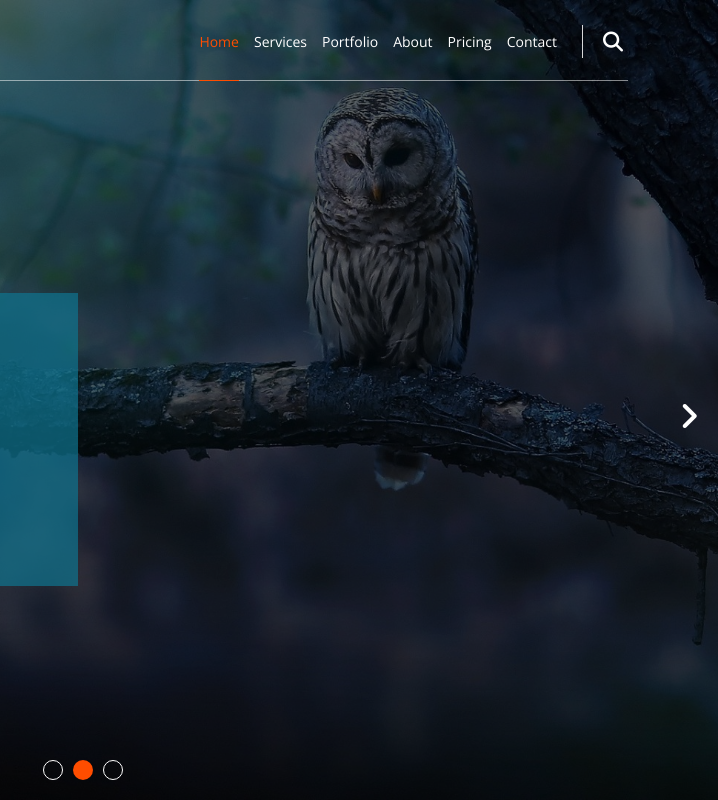
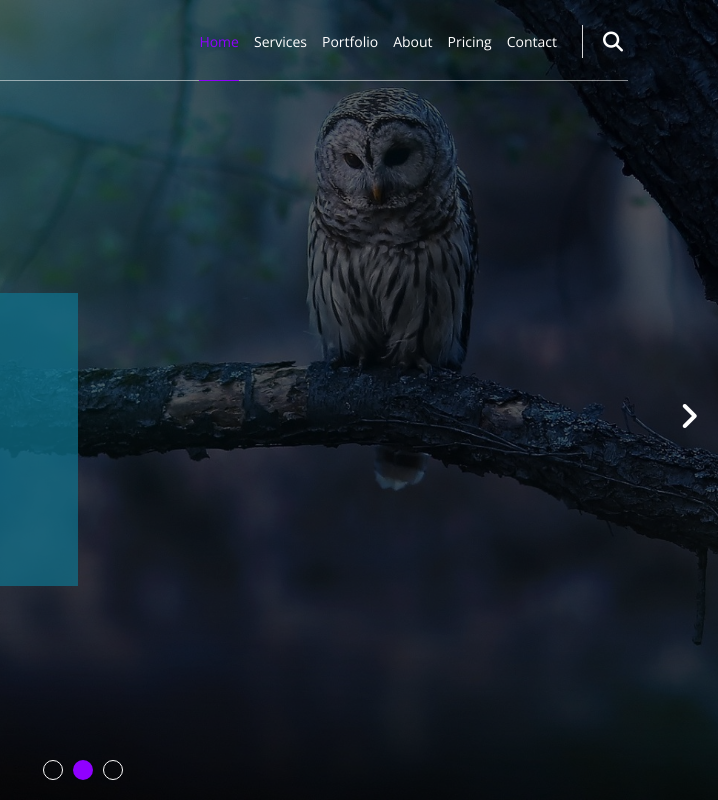
Before and after one commit to Abdalla-Elhagar0/git-course, a plain HTML site: page index.html in a window 1280 px wide. Shown: the top 800 px of the page, 562-1280 px from the left. Drawn offline with nearby package versions, Linux system fonts and the light colour scheme.

Commit message:
changed the main color to purble

```diff
--- a/css/stayle.css
+++ b/css/stayle.css
@@ -36,7 +36,8 @@ a {
 }
 :root {
     /* --main-color: rgb(91, 203, 255); */
-    --main-color: rgb(255, 77, 0);
+    --main-color: rgb(144, 0, 255);
+    /* --main-color: rgb(255, 77, 0); */
 }
 /* start header */
 header {
```
